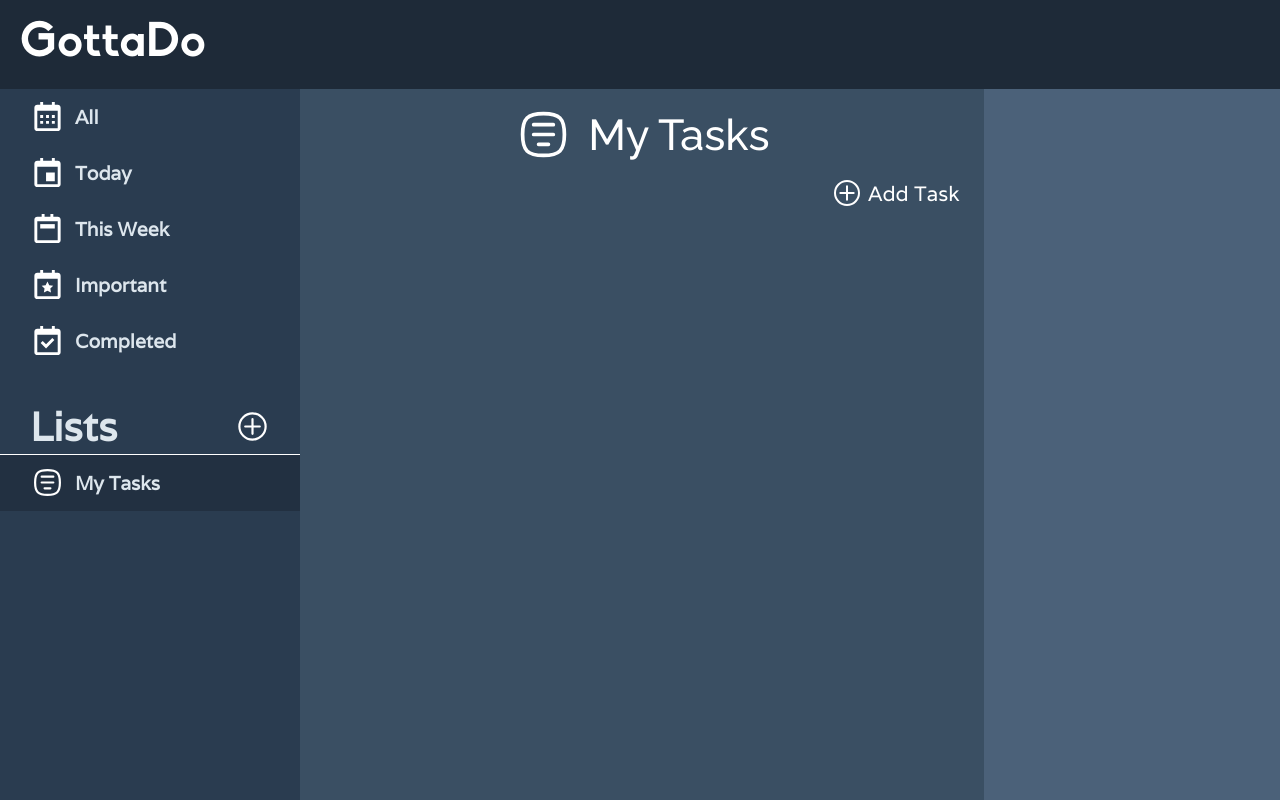
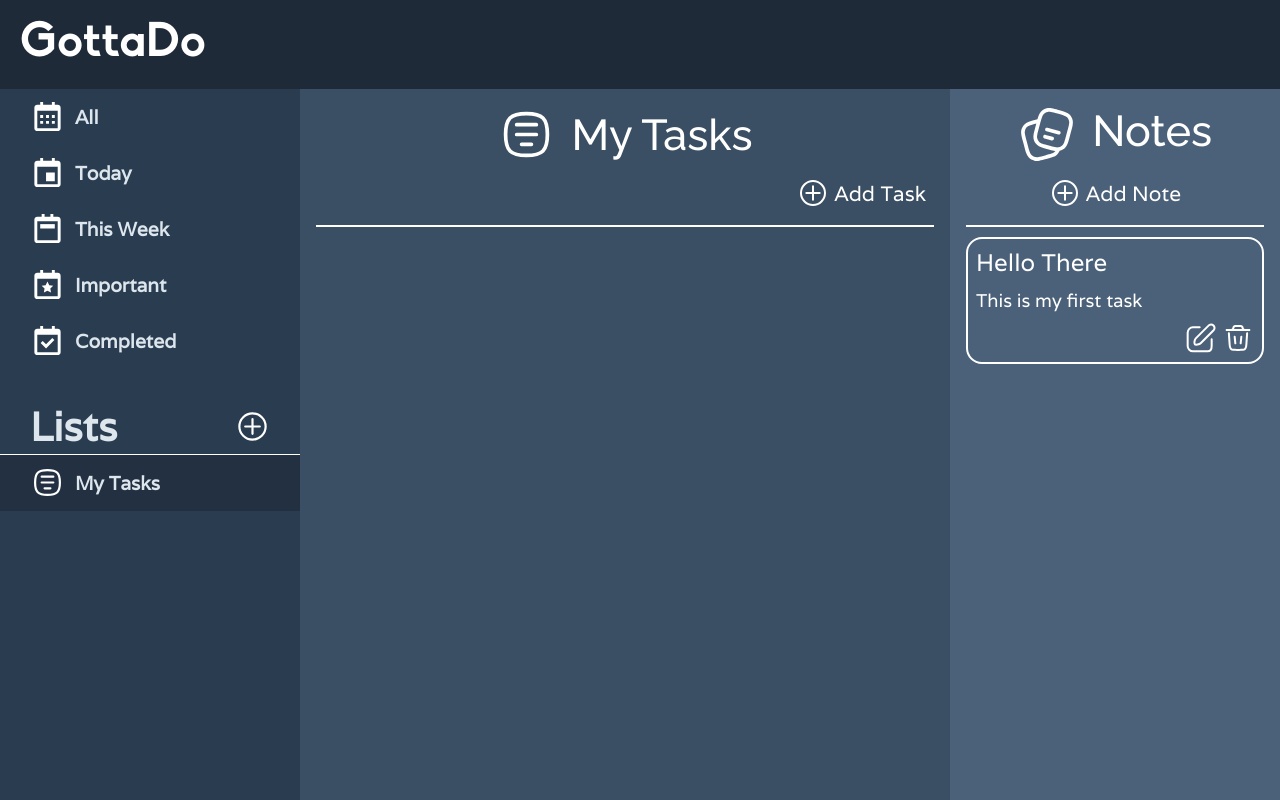
Before and after one commit to InnovatorCodes/Todo-list, a website built with webpack: page src/template.html in a window 1280 px wide. Built offline with nearby package versions, Linux system fonts and the light colour scheme.

Commit message:
Completed functionality of tasks portion of website There are few minor errors which will need to be fixed. Overall the design and functionality is complete

```diff
--- a/src/index.js
+++ b/src/index.js
@@ -1,12 +1,13 @@
 import "./styles.css";
 import displayAllTasks from "./all-tasks";
-import { createList,deleteList, createListPage } from "./manageLists";
+import { createList,deleteList, createListPage, findList } from "./manageLists";
 import { addTask, findTask, editTask, deleteTask, changeCompletion, changePriority } from "./manageTasks";
 import { createOrganisePage } from "./organiseTasks";
 
 let currentTab='mytasks', selectedListRef=0, editingTask=false, editTaskElem;
 let maindiv;
 const listStorage=[];
+let noteStorage=[];
 
 function resetInputs(form){
     form.querySelectorAll('input').forEach((inputelem)=>{
@@ -14,9 +15,10 @@ function resetInputs(form){
     })
     let textarea=form.querySelector('textarea');
     if(textarea) textarea.value='';
+    let checkbox=form.querySelector('input[type=checkbox]')
+    if(checkbox) checkbox.checked=false;
 }
 
-const content=document.querySelector('.content');
 const createListDialog = document.querySelector('dialog#createlist');
 const addTaskDialog =document.querySelector('dialog#addTask');
 const createListForm=document.querySelector('#createlist form');
@@ -153,8 +155,10 @@ document.addEventListener('click',(event)=>{
         editingTask=true;
         editTaskElem=target;
         document.querySelector('#addTask .heading h2').textContent='Edit Task';
+        document.querySelector('#addTask button').textContent='Confirm';
         let taskref=target.parentNode.parentNode.dataset.taskRef;
-        let task=findTask(listStorage[selectedListRef],taskref);
+        let listRef=target.parentNode.parentNode.dataset.listRef;
+        let task=findTask(findList(listStorage,listRef),taskref);
         addTaskDialog.querySelector('.titleinput').value=task.title;
         addTaskDialog.querySelector('.dateinput').value=task.date.getFullYear()+'-'+task.date.getMonth()+'-'+task.date.getDate();
         addTaskDialog.querySelector('.descinput').value=task.description;
@@ -167,6 +171,7 @@ document.addEventListener('click',(event)=>{
 
     else if(target.classList.contains('addTaskbtn') || target.parentNode.classList.contains('addTaskbtn')){
         document.querySelector('#addTask .heading h2').textContent='Add Task';
+        document.querySelector('#addTask button').textContent='Add Task';
         addTaskDialog.showModal();
     }
     //console.log(target);
--- a/src/manageLists.js
+++ b/src/manageLists.js
@@ -34,7 +34,7 @@ function createList(title,lists){
 }
 
 function findList(lists,listref){
-    //console.log(lists,listref);
+    console.log(lists,listref);
     return (lists.filter((list)=>listref==list.listRef))[0];
 }
 function deleteList(deleteListElem,lists){
@@ -74,9 +74,10 @@ function createListPage(listElem,lists,prevmaindiv){
     const addtasktext=document.createElement('div');
     addtasktext.textContent="Add Task";
     addTaskBtn.append(addTaskImg,addtasktext);
+    const hr=document.createElement('hr');
     const tasks=document.createElement('div');
     tasks.classList.add('tasks');
-    maindiv.append(heading,addTaskBtn,tasks);
+    maindiv.append(heading,addTaskBtn,hr,tasks);
     if(prevmaindiv) document.querySelector('.content').removeChild(prevmaindiv);
     document.querySelector('.content').appendChild(maindiv);
     list.listTasks.forEach((task,taskIndex)=>{
--- a/src/manageTasks.js
+++ b/src/manageTasks.js
@@ -72,7 +72,7 @@ function addTaskToPage(title,date,priority,completionStatus,taskRef,taskIndex,li
 }
 
 function findTask(list,taskref){
-    //console.log(list);
+    console.log(list);
     return (list.listTasks.filter((task)=>taskref==task.taskRef))[0];
 }
 
--- a/src/organiseTasks.js
+++ b/src/organiseTasks.js
@@ -84,7 +84,6 @@ function allFilterFn(task){
 
 function  todayFilterFn(task){
     let today=(new Date()).toISOString().split('T')[0];
-    //console.log(today,task.date.toISOString().split('T')[0])
     if(today==task.date.toISOString().split('T')[0]){
         let newtask=task;
         newtask.listRef=globalList.listRef;
--- a/src/styles.css
+++ b/src/styles.css
@@ -311,7 +311,7 @@ dialog button:hover{
 }
 
 .addTaskbtn:hover{
-    background-color: var(--selectedTabBGColor);
+    background-color: var(--sidebarBGColor);
     cursor: pointer;
     transition: all 0.2s ease-in-out;
 }
@@ -400,6 +400,7 @@ hr{
 
 .task .desc{
     font-family: var(--varela-font);
+    font-size: 1.15rem;
 }
 
 .task .priority, .edit{
@@ -451,4 +452,95 @@ hr{
 
 .notes{
     background-color:  var(--notesBGColor);
+    display: flex;
+    flex-direction: column;
+    align-items: center;
+    padding: 1rem 1rem;
+    gap: 5px;
+    min-width: 330px;
 }
+
+.notes .heading{
+    display: flex;
+    gap: 15px;
+    font-family: var(--raleway-font);
+    color: white;
+    font-size: 2.7rem;
+    font-weight: 500;
+}
+
+.notes .addnotebtn{
+    font-family: var(--varela-font);
+    font-size: 2rem;
+    display: flex;
+    align-self: stretch;
+    align-items: center;
+    justify-content: center;
+    gap: 5px;
+    border-radius: 8px;
+    padding: 0.5rem 0.5rem;
+    margin-bottom: 0.2rem;
+    padding-left:auto;
+    font-family: var(--varela-font);
+    font-size: 1.3rem;
+    color: white;
+}
+
+.notes .addnotebtn:hover{
+    background-color: var(--contentBGColor);
+    cursor: pointer;
+    transition: all 0.2s ease-in-out;
+}
+
+.notes .addnotebtn img{
+    width: 2rem;
+}
+
+.notes .heading img{
+    width: 3.7rem;
+}
+
+.notesDiv{
+    display: flex;
+    flex-direction: column;
+    width: 100%;
+    height: 100%;
+}
+
+.note{
+    display: flex;
+    flex-direction: column;
+    width: 100%;
+    padding: 0.5rem 0.5rem;
+    border: 2px solid white;
+    border-radius: 16px;
+    gap: 10px;
+}
+
+.note .title{
+    font-size: 1.5rem;
+}
+
+.note .desc{
+    font-size: 1.15rem;
+}
+
+.note .title, .note .desc{
+    width: 100%;
+    color: white;
+    font-family: var(--varela-font);
+}
+
+.note .options{
+    display: flex;
+    gap: 5px;
+    align-self: flex-end;
+}
+
+.options img{
+    width: 2rem;
+}
+
+.options img:hover{
+    cursor: pointer;
+}
--- a/src/template.html
+++ b/src/template.html
@@ -76,7 +76,21 @@
             </div>
         </div>
         <div class="content"></div>
-        <div class="notes"></div>
+        <div class="notes">
+            <div class="heading"><img src="./images/notes.svg" alt="notes-icon">Notes</div>
+            <div class="addnotebtn"><img src="./images/add.svg" alt="add-note-icon">Add Note</div>
+            <hr>
+            <div class="notesDiv">
+                <div class="note">
+                    <div class="title">Hello There</div>
+                    <div class="desc">This is my first task</div>
+                    <div class="options">
+                        <img src="./images/edit.svg" alt="edit-task">
+                        <img src="./images/delete.svg" alt="delete-task">
+                    </div>
+                </div>
+            </div>
+        </div>
     </div>
 </body>
 </html>
```
Also changed, not shown: src/manageNotes.js (added, +45 -0 lines), src/images/notes.svg (added).
